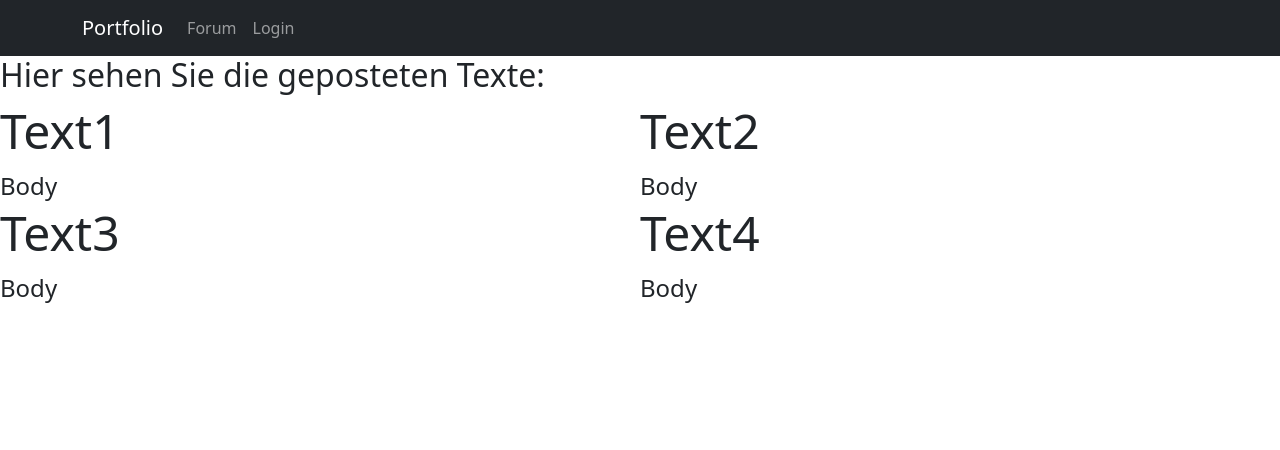
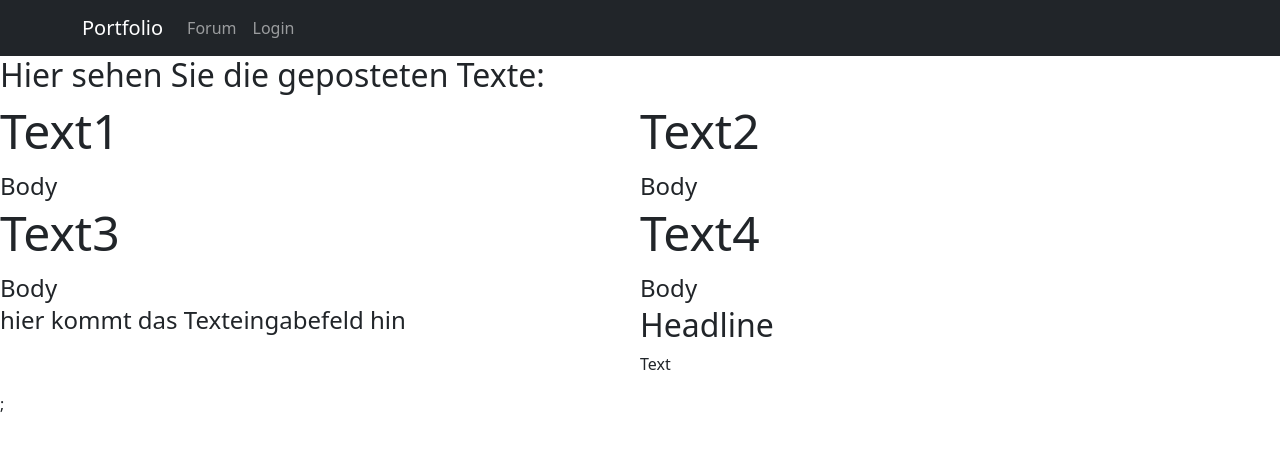
Before and after one commit to hannaheleen/5373022, a React (Create React App) app: page / in a window 1280 px wide. Shown: the top 450 px of the page. Built offline with nearby package versions, Linux system fonts and the light colour scheme.

Commit message:
Forum zwei Sections fürs Layout fertig gestellt

```diff
--- /dev/null
+++ b/src/components/forum_section_two/Forum_section_two.js
@@ -0,0 +1,16 @@
+import React, { Component } from "react";
+import "./forum_section_two.css";
+
+export default class Forum_section_two extends Component {
+  render() {
+    return (
+      <div className="footer">
+        <h4>hier kommt das Texteingabefeld hin</h4>
+        <div>
+          <h2>Headline</h2>
+          <p>Text</p>
+        </div>
+      </div>
+    );
+  }
+}
--- a/src/components/forum_section_two/forum_section_two.css
+++ b/src/components/forum_section_two/forum_section_two.css
@@ -0,0 +1,4 @@
+.footer {
+  display: grid;
+  grid-template-columns: repeat(2, 1fr);
+}
--- a/src/pages/Forum.js
+++ b/src/pages/Forum.js
@@ -1,7 +1,12 @@
 import React from "react";
 import Forum_section_one from "../components/forum_section_one/Forum_section_one";
-// import Forum_section_two from "./components/forum_section_two/Forum_section_two";
+import Forum_section_two from "../components/forum_section_two/Forum_section_two";
 
 export default function Forum() {
-  return <Forum_section_one />;
+  return (
+    <>
+      <Forum_section_one />
+      <Forum_section_two />;
+    </>
+  );
 }
```
Also changed, not shown: src/components/forum_section_two/Forum_section_two.jsx (deleted).
